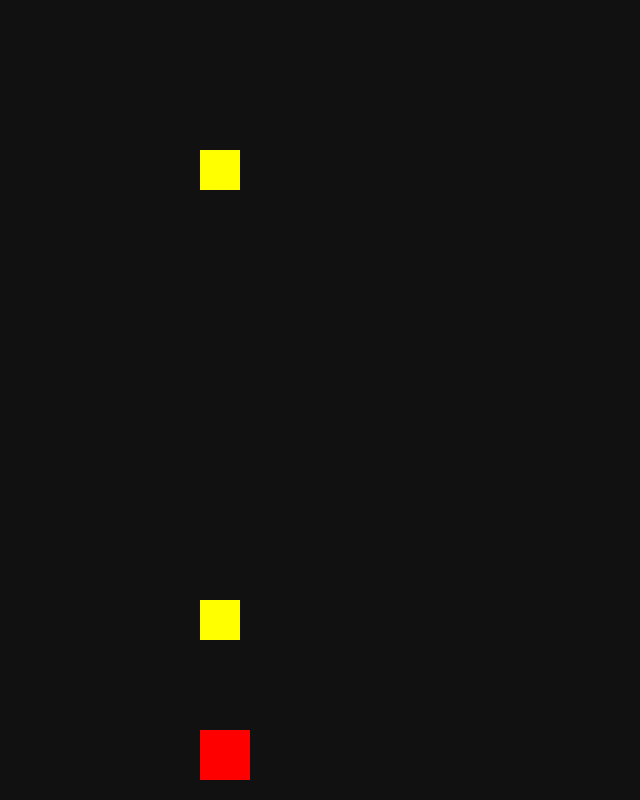
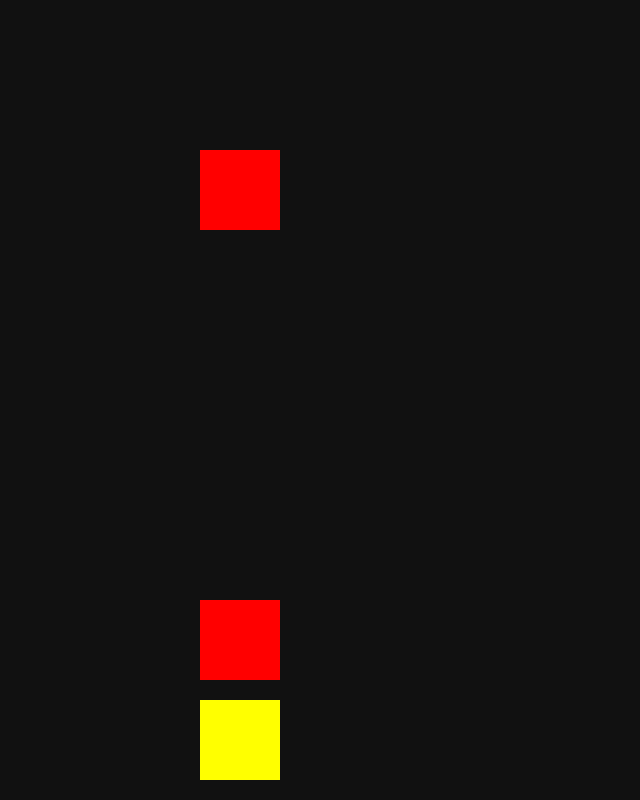
Before and after one commit to efmek09/benim-site-4, a plain HTML site: page index.html in a window 1280 px wide. Shown: the whole page, without its empty margins (0-640 px from the left). Drawn offline with Linux system fonts and the light colour scheme.

Commit message:
index.html

```diff
--- a/index.html
+++ b/index.html
@@ -12,9 +12,9 @@ body {
 
 /* PLAYER */
 #player {
-  width: 50px;
-  height: 50px;
-  background: red;
+  width: 80px;
+  height: 80px;
+  background: yellow;
   position: absolute;
   bottom: 20px;
   left: 200px;
@@ -23,9 +23,9 @@ body {
 
 /* OBSTACLE */
 .obstacle {
-  width: 40px;
-  height: 40px;
-  background: yellow;
+  width: 80px;
+  height: 80px;
+  background: red;
   position: absolute;
   top: 0;
 }
```
